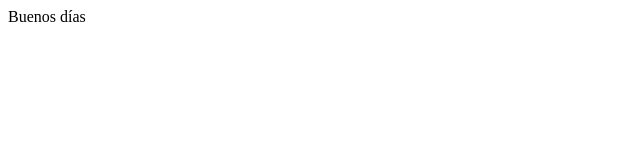
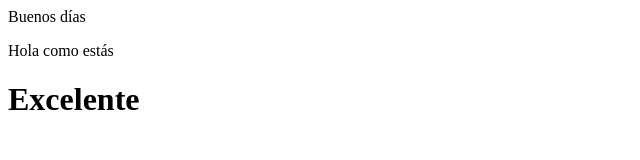
Before and after one commit to Cartagenita33/repositorioadsi, a plain HTML site: page index.html in a window 1280 px wide. Shown: the whole page, without its empty margins (0-640 px from the left). Drawn offline with Linux system fonts and the light colour scheme.

Commit message:
Agregando código

```diff
--- a/index.html
+++ b/index.html
@@ -8,5 +8,8 @@
 </head>
 <body>
     Buenos días
+    <p>Hola como estás</p>
+    <h1>Excelente</h1>
+
 </body>
 </html>
```
